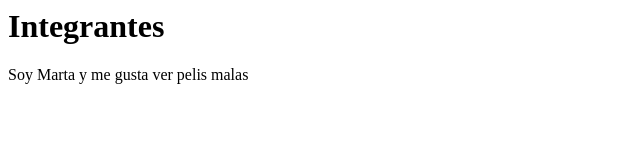
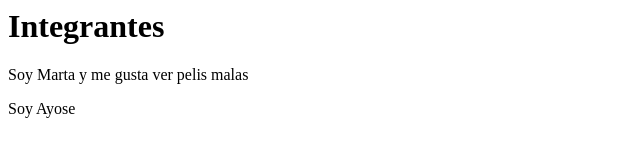
Before and after one commit to Ayose18/Grupo3, a plain HTML site: page index.html in a window 1280 px wide. Shown: the full height of the page, 0-640 px from the left. Drawn offline with Linux system fonts and the light colour scheme.

Commit message:
Update index.html

```diff
--- a/index.html
+++ b/index.html
@@ -1,2 +1,3 @@
 <h1>Integrantes</h1>
 <p>Soy Marta y me gusta ver pelis malas</p>
+<p>Soy Ayose</p>
```
